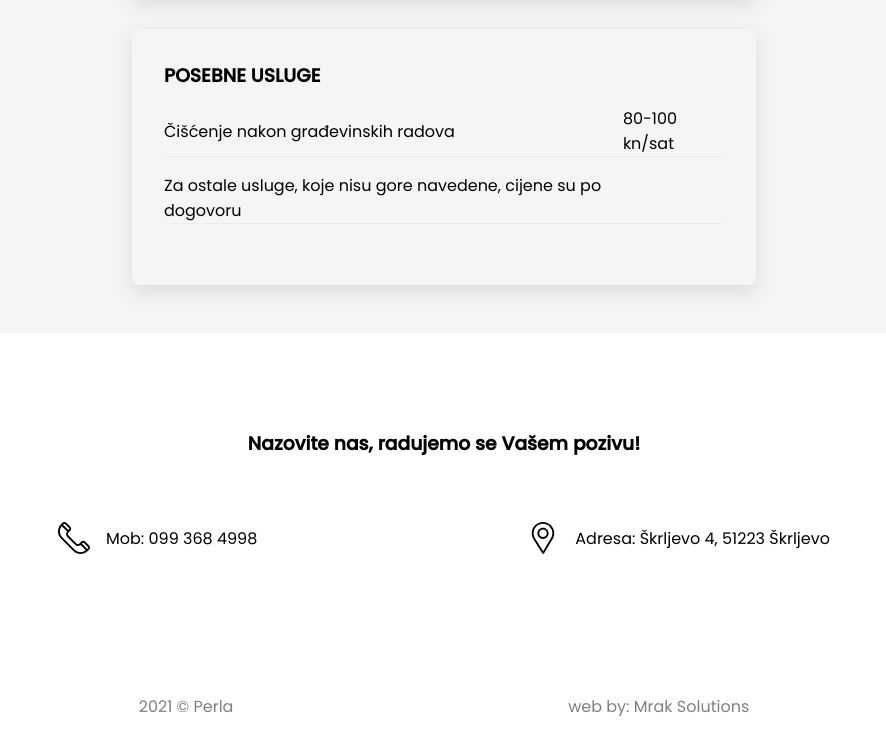
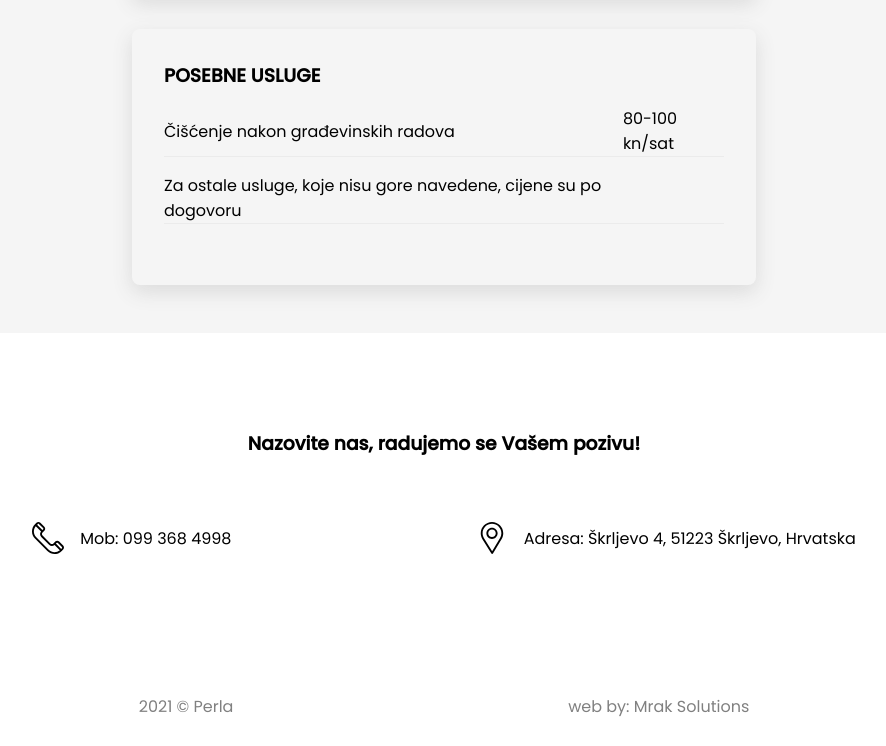
Before and after one commit to Djon-Dark/perla, a plain HTML site: page index.html in a window 1280 px wide. Shown: the part 3073-3819 px from the top of the page, without its empty margins (196-1082 px from the left). Drawn offline with Linux system fonts and the light colour scheme.

Commit message:
added hrvatska to address

```diff
--- a/index.html
+++ b/index.html
@@ -198,7 +198,7 @@
             </div>
             <div class="info">
                 <img src="./imgs/svg/placeholder.svg" alt="">
-                <span>Adresa: Škrljevo 4, 51223 Škrljevo</span>
+                <span>Adresa: Škrljevo 4, 51223 Škrljevo, Hrvatska</span>
             </div>
             <!--
             <div class="info">
```
